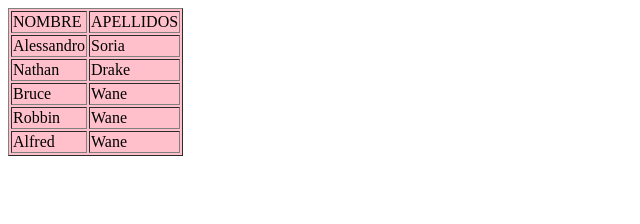
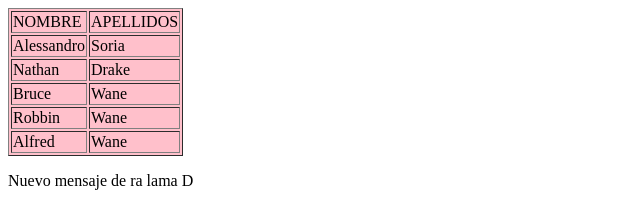
Before and after one commit to rubensq74/clase-de-github, a plain HTML site: page registro.html in a window 1280 px wide. Shown: the whole page, without its empty margins (0-640 px from the left). Drawn offline with Linux system fonts and the light colour scheme.

Commit message:
creacion parrafo D

```diff
--- a/registro.html
+++ b/registro.html
@@ -31,6 +31,7 @@
 		</tr>
 
 	</table>
+	<p>Nuevo mensaje de ra lama D</p>
 
 </body>
 </html>
```
